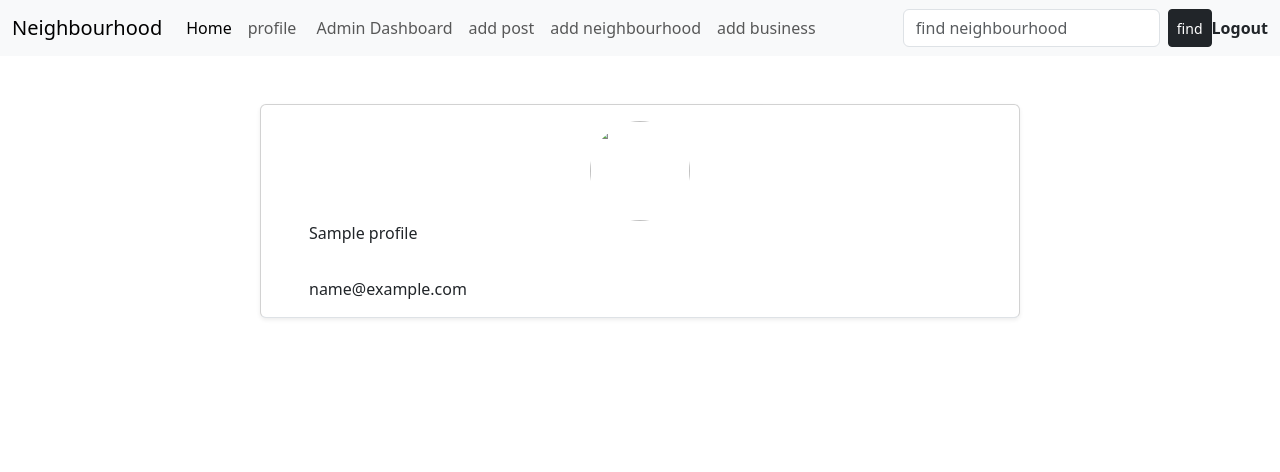
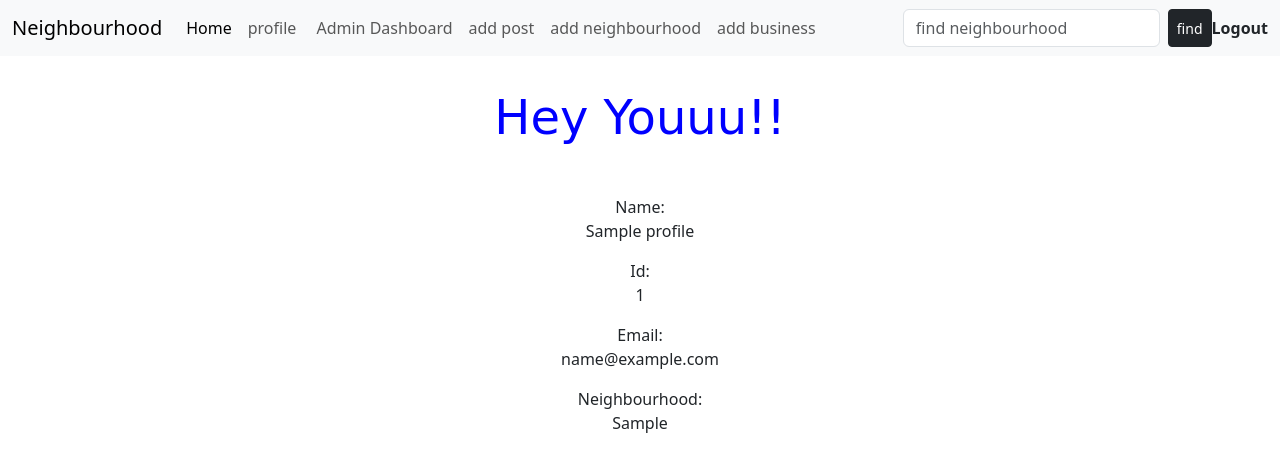
Before and after one commit to silvianjoki/neighbourhood, a Django app: page /profile/ in a window 1280 px wide. Shown: the top 472 px of the page. Run offline with Django 4.2, Linux system fonts and the light colour scheme; a user stored in the database is signed in; tables that the repository leaves empty hold one stand-in row (values such as "Sample post"); some libraries are stand-ins or nearby versions; some web fonts are replaced.

Commit message:
add profile page

```diff
--- a/neighbourApp/templates/profile.html
+++ b/neighbourApp/templates/profile.html
@@ -6,24 +6,15 @@
 {% block content %}
 
 <div class="container">
+
+    <h1 style='text-align: center;font-family:Dancing-Script, cursive; font-size: xxx-large; padding-top:3%; color:blue'>Hey Youuu!! </h1>
     {% for prof in profile %}
     <div class="row justify-content-center mt-5">
-        <div class="card shadow-sm col-md-8 col-sm-12 border-bottom px-5 pt-3">
             <div class="text-center">
-                <img src="{{ prof.profile_picture.url }}" class="rounded-circle" width="100" height="100" />
-                        {% if request.user == user %}
-                        </span>
-                        {% else %}
-                        <h3 class="py-4">{{ user.username }}
-                        </h3>
-                        {% endif %}
-                    </h3>
-                </div>
-            {% if prof.name %}
-            <p>{{ prof.name }}</p>
-            {% endif %}
-            <p>{{prof.n_profile_id}} </p>
-            <p>{{prof.email}} </p>
+            <p>Name: <br> {{prof.name}}</p>
+            <p>Id:<br>{{prof.profile_id}}</p>
+            <p>Email: <br>{{prof.email}}</h4> <br>
+            <p>Neighbourhood: <br>{{prof.n_name}}</p> <br>
         </div>
     </div>
     {% endfor %}
@@ -32,3 +23,7 @@
 
 
 {% endblock %}
+    name = models.CharField(max_length=255)
+    email = models.CharField(max_length=255)
+    n_name = models.ForeignKey(Neighbourhood, on_delete=models.CASCADE)
+    profile_id = models.IntegerField()
--- a/neighbourApp/views.py
+++ b/neighbourApp/views.py
@@ -88,7 +88,7 @@
             location.save()
         return redirect('home')
     else:
-        form = Neighbourhood()
+        form = NeighbourhoodForm()
 
     return render(request, 'neighbourhood.html', {'form': form })
 
```
Also changed, not shown: neighbourApp/templates/home.html (+11 -7 lines).
